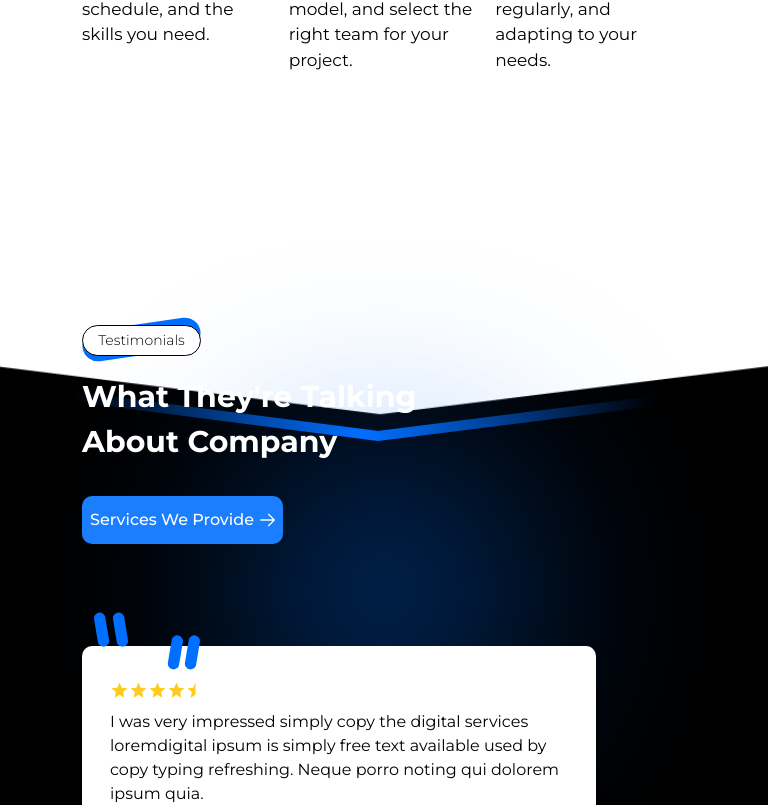
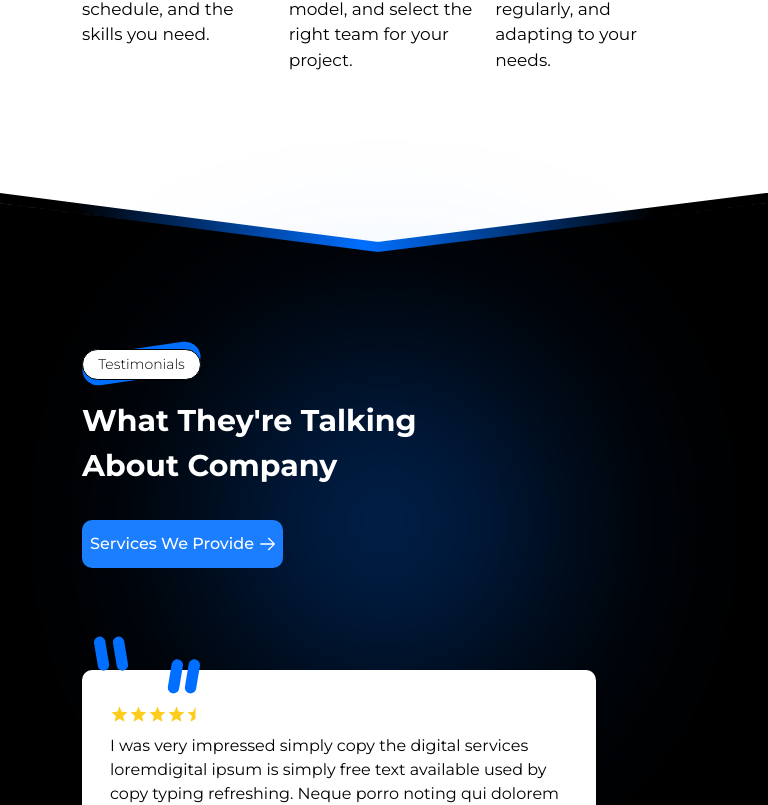
Before and after one commit to mudassir7732/Jataq-Technologies, a React (Create React App) app: page / in a window 768 px wide. Shown: the part 3535-4340 px from the top of the page. Built offline with nearby package versions, Linux system fonts and the light colour scheme.

Commit message:
Web Development Page completed

```diff
--- a/src/App.css
+++ b/src/App.css
@@ -17,7 +17,7 @@
 .background-dynamic {
   background-image: url(/public/assets/icons/Vector1.svg), url(/public/assets/images/Rectangle59.png);
   background-size: auto, cover;
-  background-repeat: no-repeat;
+  background-repeat: no-repeat, no-repeat;
 }
 
 @media (max-width: 600px) {
@@ -28,7 +28,7 @@
 
 @media (min-width: 601px) and (max-width: 1024px) {
   .background-dynamic {
-      background-position: center 22px, center top;
+      background-position: center 25px, center top;
   }
 }
 
--- a/src/sections/testimonials/styles.ts
+++ b/src/sections/testimonials/styles.ts
@@ -1,5 +1,5 @@
 const styles = {
-    container: "relative pb-20 lg:h-fit background-dynamic",
+    container: "relative pt-6 pb-16 lg:h-fit background-dynamic",
     custom_dot: "w-[12px] h-[12px] mx-[6px] rounded-full",
     bg_ellipse: "-mt-20 w-full h-full absolute",
     sections_wrapper: "flex flex-col lg:flex-row items-start mt-48 gap-x-[35px] justify-between border-white h-ful px-[30px] sm:px-[60px] md:px-[82px] lg:px-[95px] xl:px-[115px]",
```
